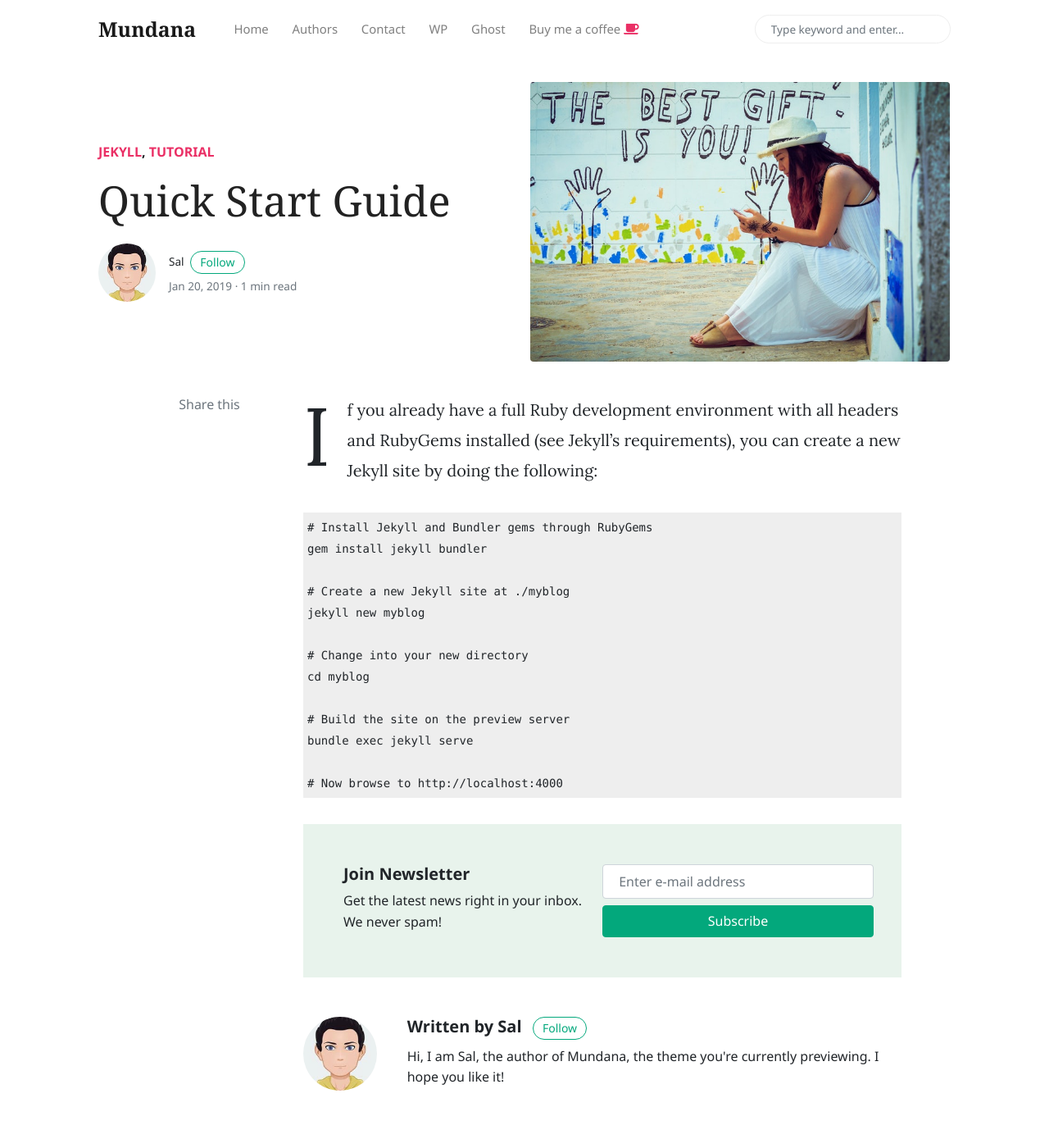
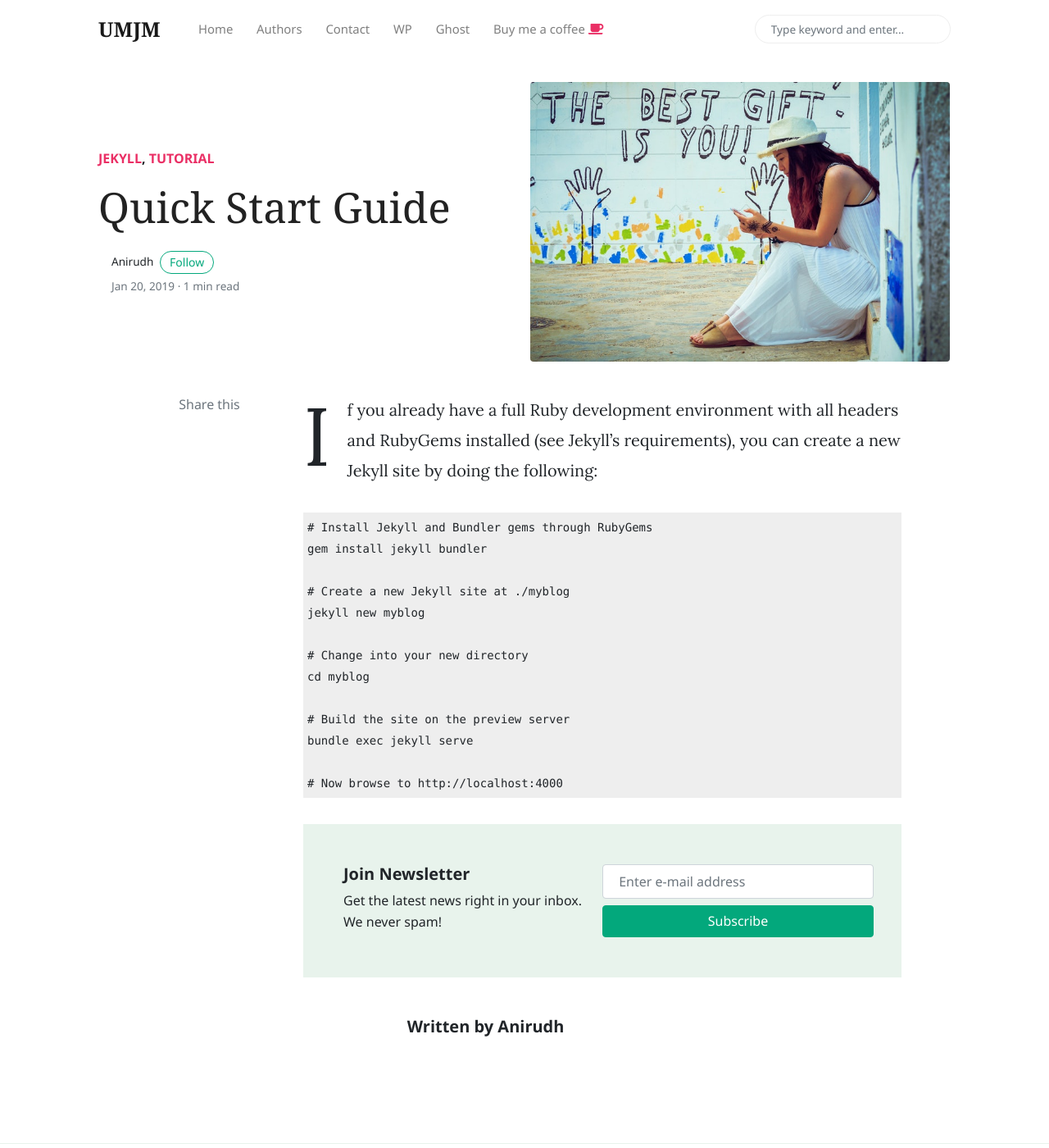
Before and after one commit to yeyoungwon/UMJM-Website, a Jekyll site: the page built from _posts/2019-01-20-quick-start-guide.md, in a window 1280 px wide and 1400 px high. Shown: the whole window at 82% size. Built offline with Jekyll 4.4.1, drawn with Linux system fonts in a browser that asks for light colours; nearby versions of some CDN libraries; comment, search, counter and statistics services are not loaded.

Commit message:
Config Update

```diff
--- a/_config.yml
+++ b/_config.yml
@@ -1,12 +1,12 @@
 # Site
-name: 'Mundana'
-description: 'Mundana is a free Jekyll theme for awesome people like you, Medium like.'
+name: 'UMJM'
+description: 'University of Manitoba Journal of Medicine'
 logo: 'assets/images/logo.png'
 favicon: 'assets/images/favicon.ico'
-baseurl: '/mundana-theme-jekyll'
-disqus: 'demowebsite'
-email: 'wowthemesnet@gmail.com'
-mailchimp-list: 'https://wowthemes.us11.list-manage.com/subscribe/post?u=8aeb20a530e124561927d3bd8&amp;id=8c3d2d214b'
+baseurl: ''
+disqus: ''
+email: ''
+mailchimp-list: ''
 
 include: ["_pages"]
 permalink: /:title/
@@ -20,12 +20,12 @@ plugins:
 
 authors:
     sal:
-      name:           Sal
-      site:           https://www.wowthemes.net
-      avatar:         /assets/images/avatar1.jpg
-      bio:            "Hi, I am Sal, the author of Mundana, the theme you're currently previewing. I hope you like it!"
-      email:          wowthemesnet@gmail.com
-      twitter:        https://twitter.com/wowthemesnet
+      name:           Anirudh
+      site:
+      avatar:
+      bio:            ""
+      email:
+      twitter:
 
     jane:
       name:           Jane
```
